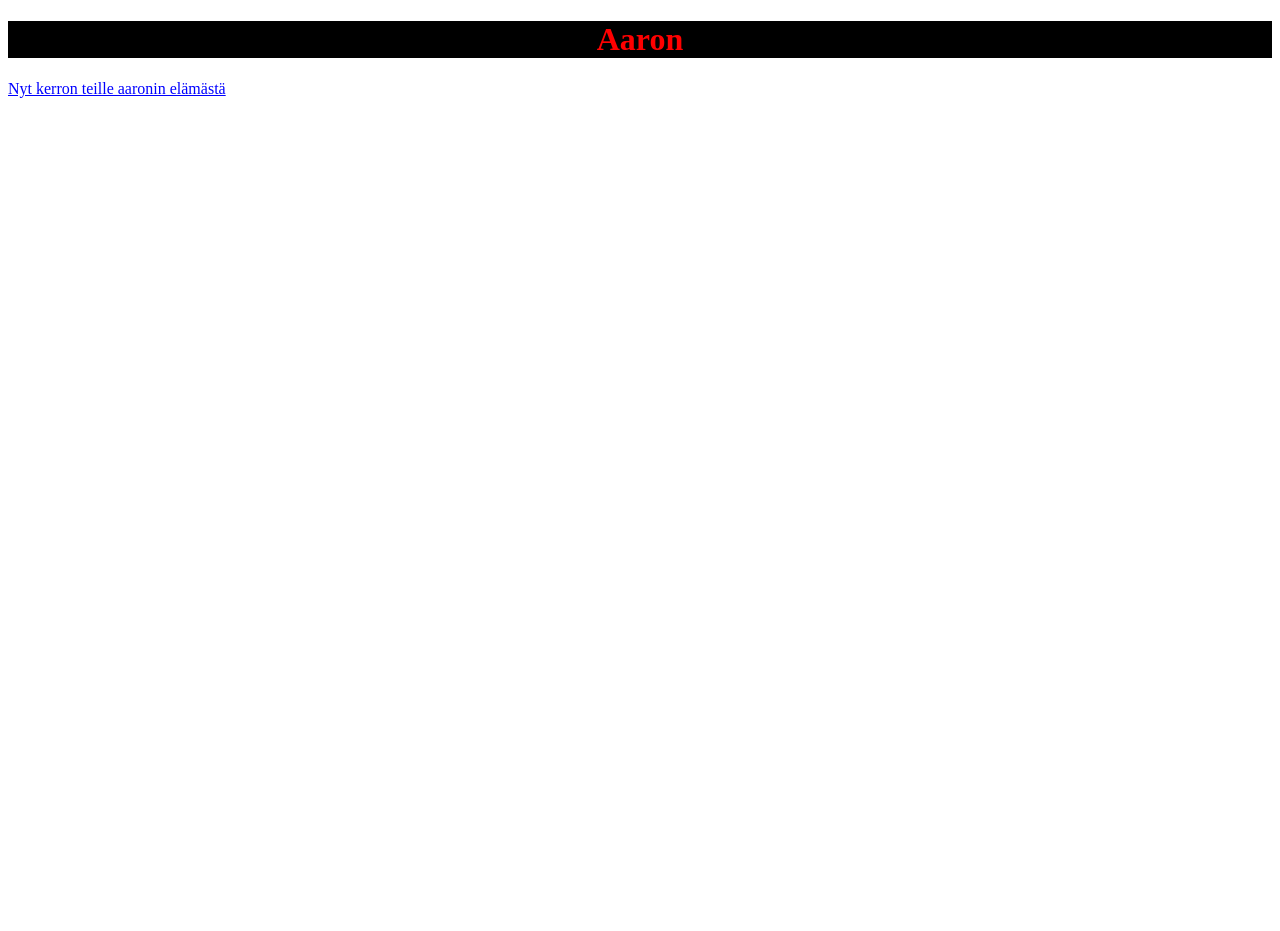
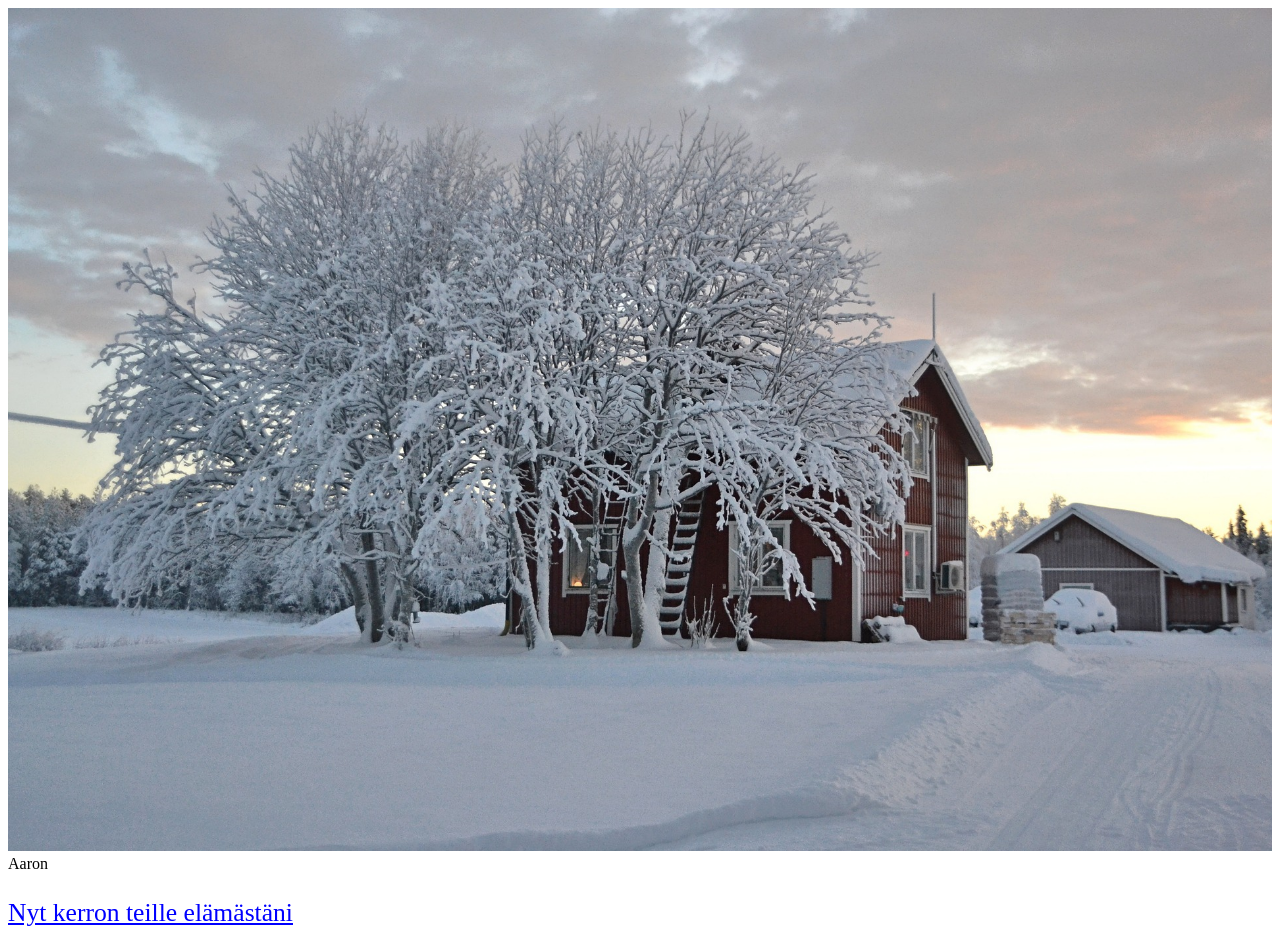
Before and after one commit to arskanaattori666/ATV, a plain HTML site: page index.html in a window 1280 px wide. Shown: the top 931 px of the page. Before the commit the page ends 800 px from the top, so only its background shows below. Drawn offline with Linux system fonts and the light colour scheme.

Commit message:
Add files via upload

```diff
--- a/index.html
+++ b/index.html
@@ -1,14 +1,26 @@
 <!DOCTYPE html>
 <html>
 <head>
+<meta name="viewport" content="width=device-width, initial-scale=1.0">
 <meta charset="utf-8"> <!--ei pakollinen osa, mutta ääkköset toimii varmemmin-->
 <title>Aaronin kotisivut</title>
 <link rel="stylesheet" type="text/css" href="styles.css"> <!--sivun muotoilu-->
 </head>
 <body>
 
+<div class="sisalto">
+
+<div class="vasen"></div>
+<img src="kuvat/kuva1.jpg" alt="Kuva lapinreissulta"
+
 <h1>Aaron</h1>
-<p>Nyt kerron teille aaronin elämästä</p>
+<p>Nyt kerron teille elämästäni</p>
+
+
+</div>
+<div class="oikea">
+<img src="kuvat/kuva2.jpg" alt="Kuva alpinreissulta"
+</div>
 
 </body>
 </html>
--- a/styles.css
+++ b/styles.css
@@ -2,10 +2,15 @@ h1{
     color: red;
 	text-align: center;
 	background: black;
+	font-size: 5vw;
 }
 
 p{
 	color: blue;
 	text-decoration: underline;
+	font-size: 2vw;
+}
+img{
+	max-width: 100%;
 
 }
```
